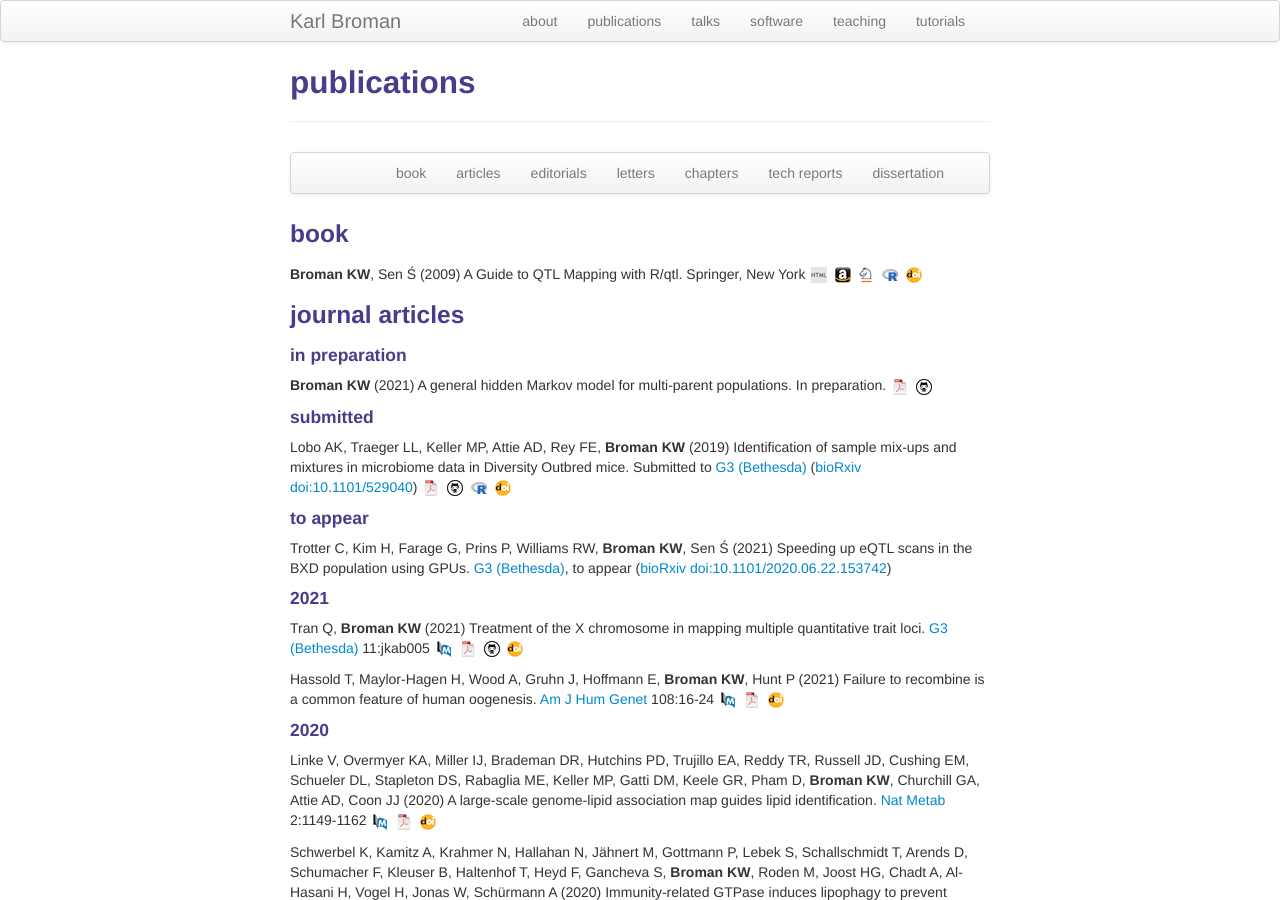
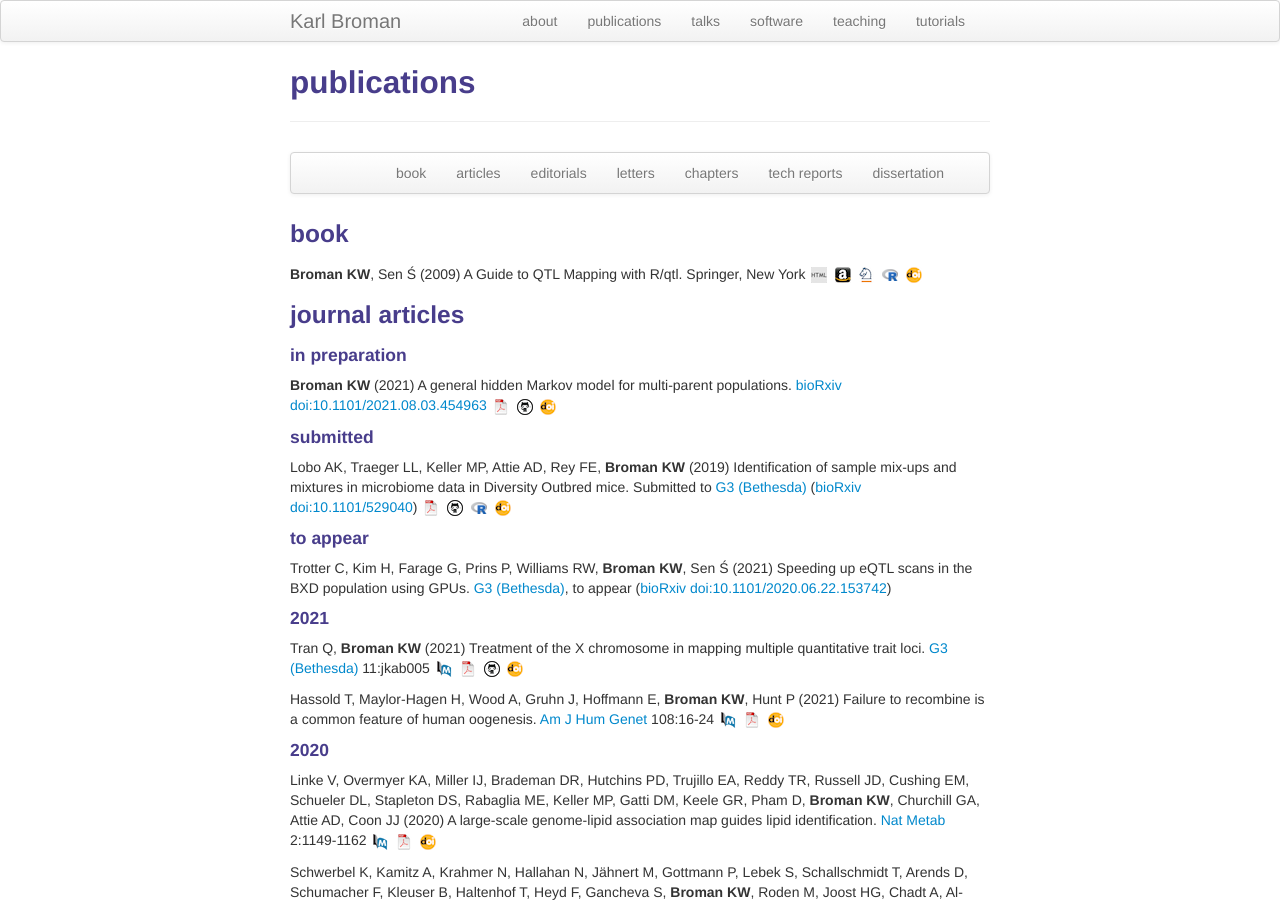
Before and after one commit to kbroman/kbroman.github.io, a Jekyll site: the page built from pubs.md, in a window 1280 px wide and 900 px high. Built offline with Jekyll 4.4.1, drawn with Linux system fonts in a browser that asks for light colours.

Commit message:
pubs.md: update biorxiv info for HMM paper

```diff
--- a/pubs.md
+++ b/pubs.md
@@ -34,16 +34,11 @@ description: Karl Broman's publications
 #### in preparation
 
 **Broman KW** (2021) A general hidden Markov model
-for multi-parent populations. In preparation.
-<!--
-[bioRxiv](https://www.biorxiv.org/) [doi:10.1101/******](https://doi.org/10.1101/******)
-[![pdf](icons16/pdf-icon.png)](https://www.biorxiv.org/content/10.1101/******.full.pdf)
--->
-[![pdf](icons16/pdf-icon.png)](https://kbroman.org/Paper_GeneralHMM/gen_hmm.pdf)
+for multi-parent populations.
+[bioRxiv](https://www.biorxiv.org/) [doi:10.1101/2021.08.03.454963](https://doi.org/10.1101/2021.08.03.454963)
+[![pdf](icons16/pdf-icon.png)](https://www.biorxiv.org/content/10.1101/2021.08.03.454963v1.full.pdf)
 [![GitHub](icons16/github-icon.png)](https://github.com/kbroman/Paper_GeneralHMM)
-<!--
-[![doi](icons16/doi-icon.png)](https://doi.org/10.1101/******)
--->
+[![doi](icons16/doi-icon.png)](https://doi.org/10.1101/2021.08.03.454963)
 
 #### submitted
 
```
